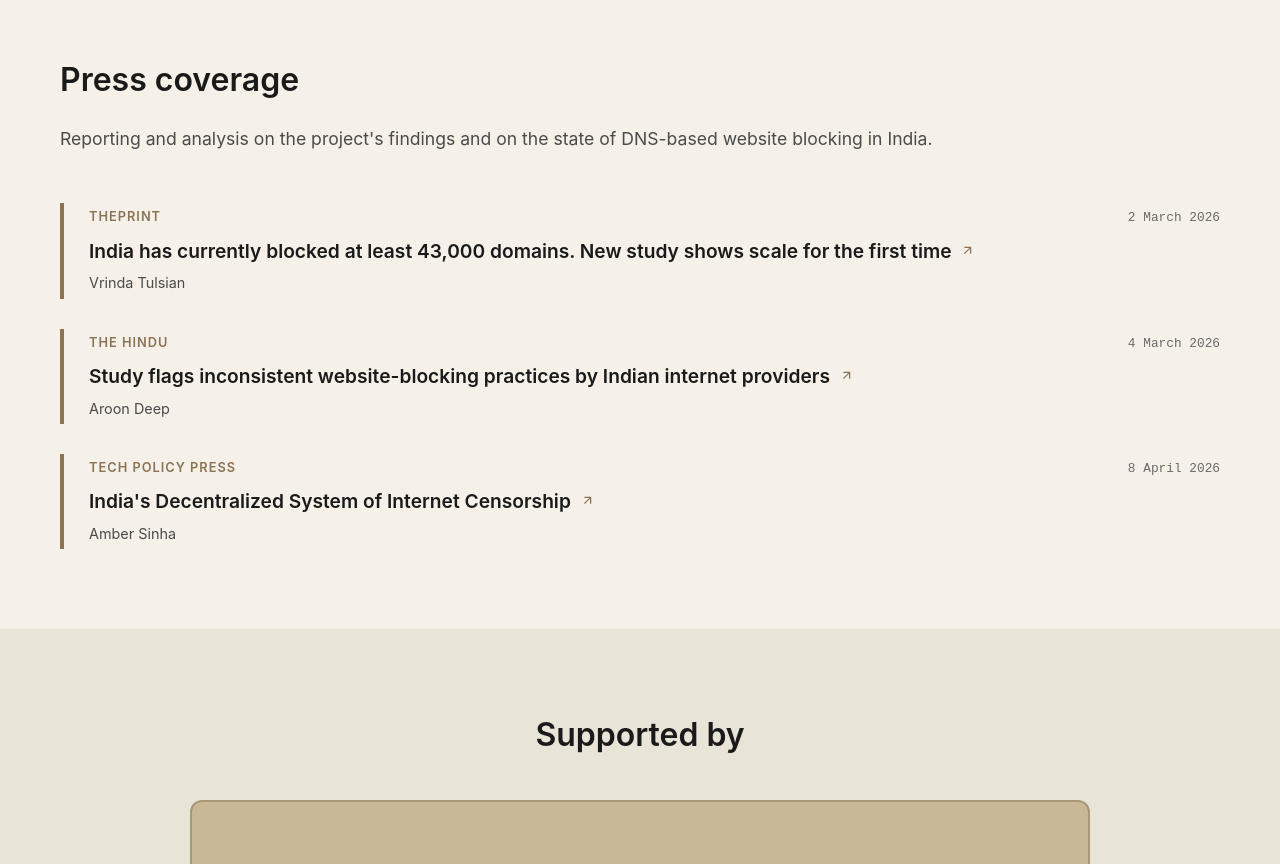
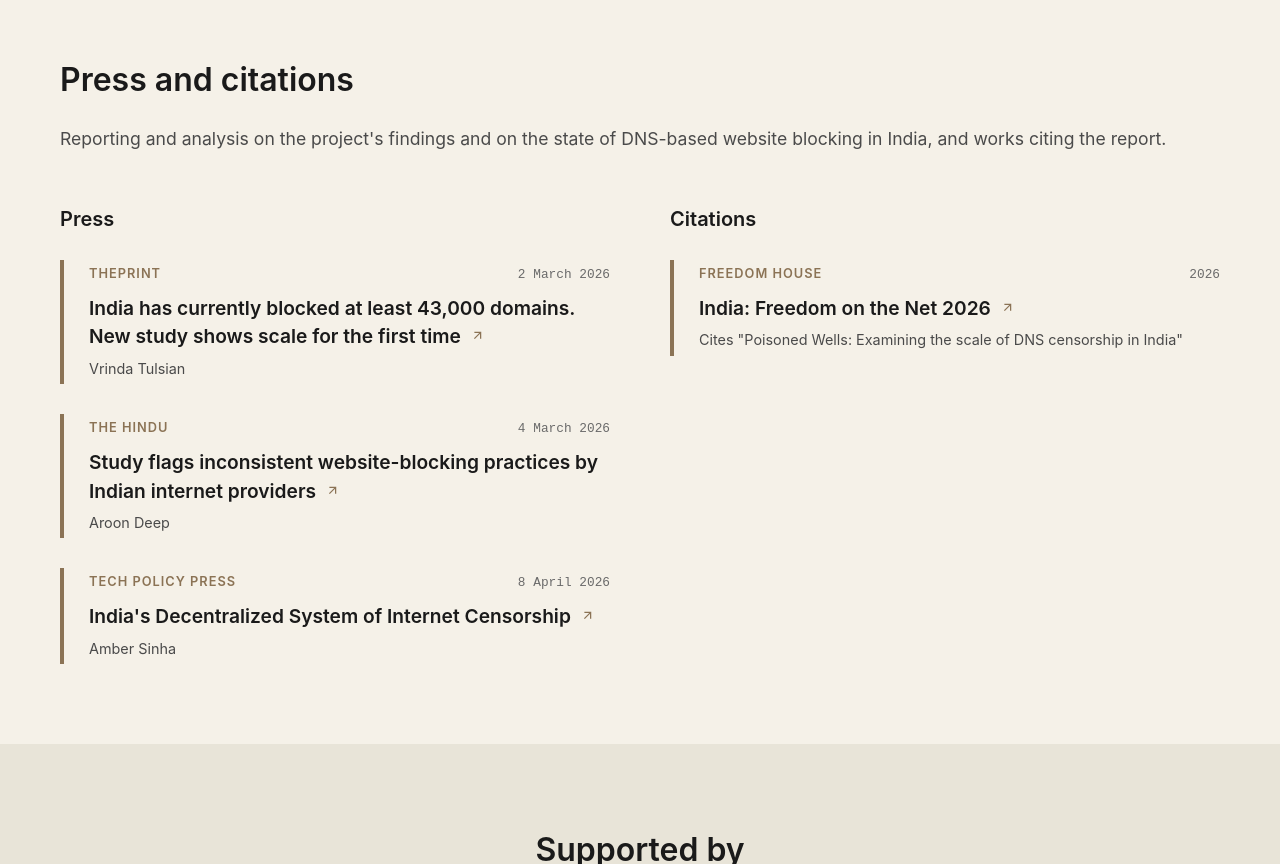
Before and after one commit to qurbat/dnsblocks.in, a plain HTML site: page index.html in a window 1280 px wide. Shown: the part 4354-5218 px from the top of the page. Drawn offline with nearby package versions, Linux system fonts and the light colour scheme; grey boxes are pictures that could not be loaded.

Commit message:
Freedom House citation

```diff
--- a/index.html
+++ b/index.html
@@ -324,12 +324,15 @@
 
         <section id="press" class="press" aria-labelledby="press-heading">
         <div class="container">
-            <h2 id="press-heading">Press coverage</h2>
+            <h2 id="press-heading">Press and citations</h2>
             <p class="press-intro">
-                Reporting and analysis on the project's findings and on the state of DNS-based website blocking in India.
+                Reporting and analysis on the project's findings and on the state of DNS-based website blocking in India, and works citing the report.
             </p>
 
-            <ul class="press-list">
+            <div class="press-columns">
+            <div class="press-column">
+            <h3 class="press-subheading" id="press-subheading">Press</h3>
+            <ul class="press-list" aria-labelledby="press-subheading">
                 <li class="press-item">
                     <a class="press-link" href="https://theprint.in/tech/india-has-currently-blocked-at-least-43000-domains-new-study-shows-scale-for-the-first-time/2868178/" target="_blank" rel="noopener noreferrer">
                         <span class="press-meta">
@@ -381,6 +384,30 @@
                     </a>
                 </li>
             </ul>
+            </div>
+
+            <div class="press-column">
+            <h3 class="press-subheading" id="citations-subheading">Citations</h3>
+            <ul class="press-list" aria-labelledby="citations-subheading">
+                <li class="press-item">
+                    <a class="press-link" href="https://freedomhouse.org/country/india/freedom-net/2026#footnote__EfKp53l81spIjKZB4q2rgLB74H7r2oekkPYXkylW1Uo_1" target="_blank" rel="noopener noreferrer">
+                        <span class="press-meta">
+                            <span class="press-outlet">Freedom House</span>
+                            <time class="press-date" datetime="2026">2026</time>
+                        </span>
+                        <span class="press-headline">
+                            India: Freedom on the Net 2026
+                            <svg class="press-arrow" fill="none" stroke="currentColor" stroke-width="2" viewBox="0 0 24 24" aria-hidden="true" role="presentation">
+                                <line x1="7" y1="17" x2="17" y2="7"></line>
+                                <polyline points="7 7 17 7 17 17"></polyline>
+                            </svg>
+                        </span>
+                        <span class="press-byline">Cites "Poisoned Wells: Examining the scale of DNS censorship in India"</span>
+                    </a>
+                </li>
+            </ul>
+            </div>
+            </div>
         </div>
         </section>
 
--- a/styles.css
+++ b/styles.css
@@ -859,6 +859,20 @@ select.filter-input {
     font-size: 1.1rem;
 }
 
+.press-subheading {
+    font-size: 1.25rem;
+    font-weight: 600;
+    color: #1a1a1a;
+    margin: 0 0 25px;
+}
+
+.press-columns {
+    display: grid;
+    grid-template-columns: 1fr 1fr;
+    gap: 60px;
+    align-items: start;
+}
+
 .press-list {
     list-style: none;
     margin: 0;
@@ -1219,6 +1233,11 @@ select.filter-input {
         justify-content: flex-start;
         gap: 6px 14px;
     }
+
+    .press-columns {
+        grid-template-columns: 1fr;
+        gap: 50px;
+    }
 }
 
 @media (max-width: 480px) {
```
